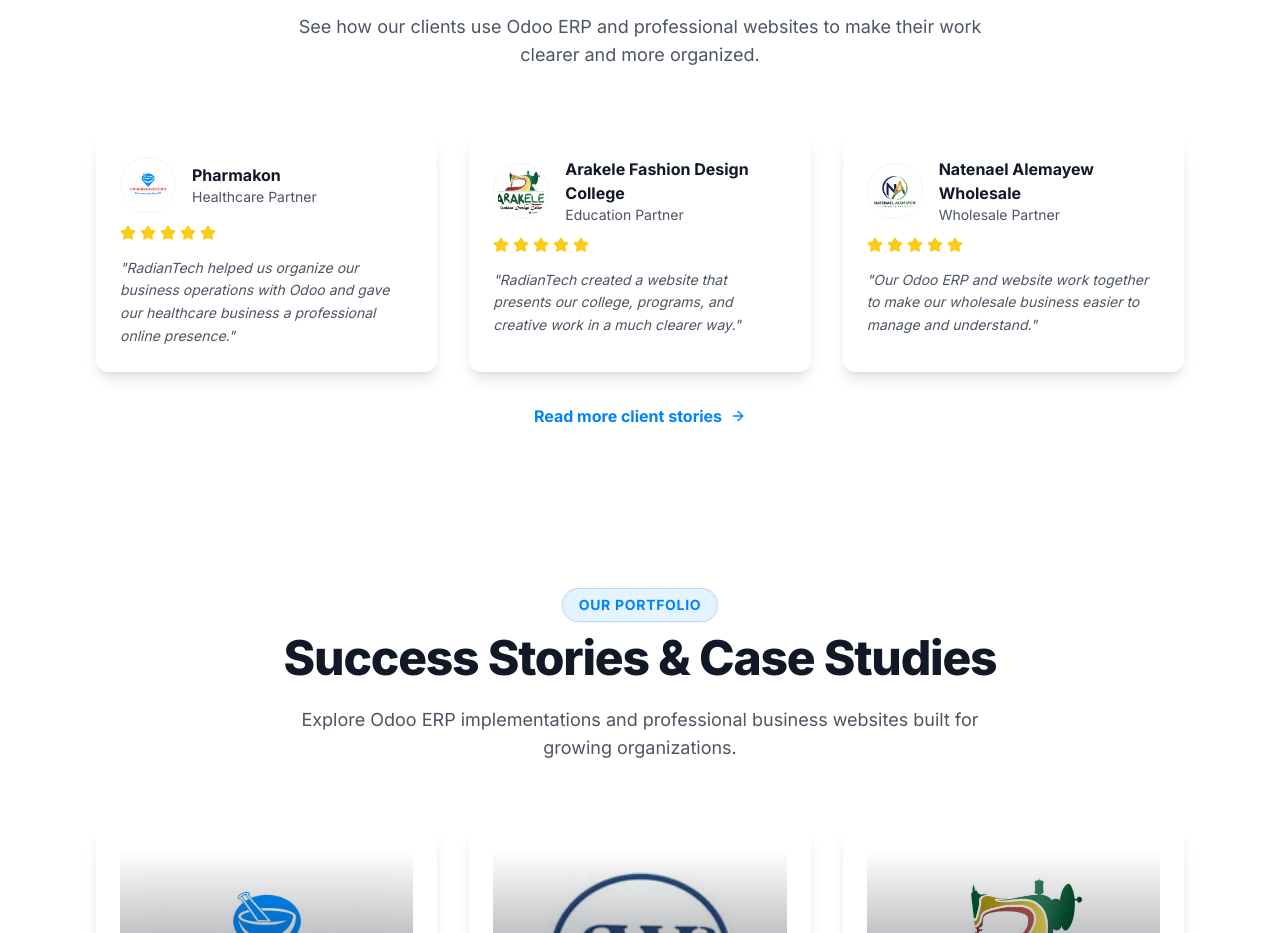
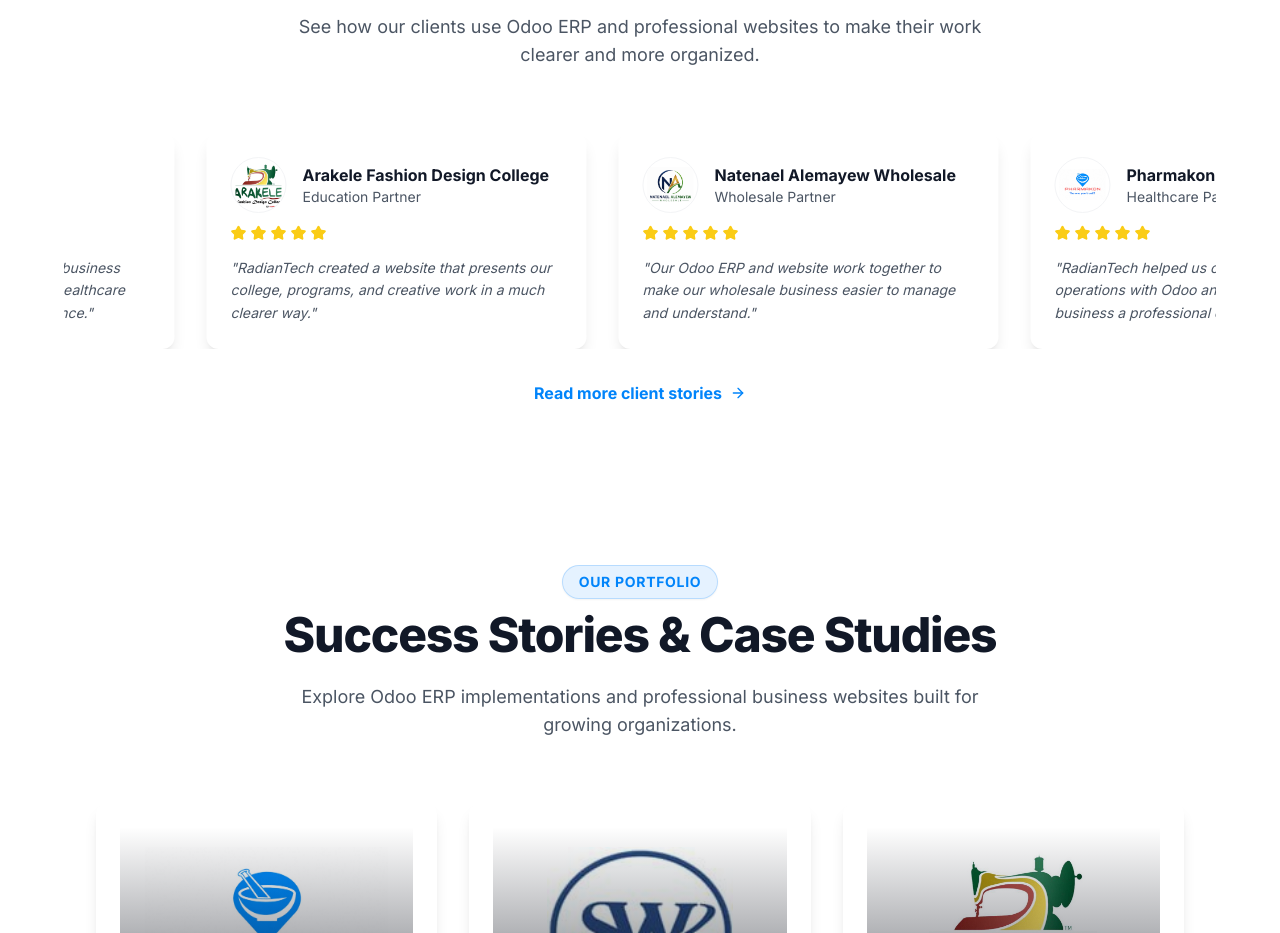
Before and after one commit to abdibiranu30680070/radian_tech, a Next.js app: page / in a window 1280 px wide. Shown: the part 5640-6573 px from the top of the page. Built offline with nearby package versions, Linux system fonts and the light colour scheme.

Commit message:
Animate happy client testimonials

```diff
--- a/src/app/globals.css
+++ b/src/app/globals.css
@@ -47,7 +47,27 @@
 }
 
 @layer utilities {
+  .client-marquee-track {
+    animation: client-marquee 28s linear infinite;
+  }
+
   .text-shadow {
     text-shadow: 2px 2px 4px rgba(0, 0, 0, 0.1);
   }
 }
+
+@keyframes client-marquee {
+  from {
+    transform: translateX(0);
+  }
+
+  to {
+    transform: translateX(-50%);
+  }
+}
+
+@media (prefers-reduced-motion: reduce) {
+  .client-marquee-track {
+    animation-play-state: paused;
+  }
+}
--- a/src/components/HomeHighlights.tsx
+++ b/src/components/HomeHighlights.tsx
@@ -146,9 +146,10 @@
             title="Trusted by Businesses We Support"
             description="See how our clients use Odoo ERP and professional websites to make their work clearer and more organized."
           />
-          <div className="grid md:grid-cols-3 gap-6 sm:gap-8">
-            {testimonials.map((testimonial) => (
-              <Card key={testimonial.name} className="relative">
+          <div className="overflow-hidden -mx-4 px-4 sm:-mx-6 sm:px-6 lg:-mx-8 lg:px-8">
+            <div className="client-marquee-track flex w-max gap-6 sm:gap-8 hover:[animation-play-state:paused]">
+              {[...testimonials, ...testimonials].map((testimonial, index) => (
+                <Card key={`${testimonial.name}-${index}`} className="relative w-[min(86vw,380px)] shrink-0">
                   <CardHeader>
                     <div className="flex items-center gap-4">
                       <div className="w-14 h-14 rounded-full bg-white border border-gray-100 flex items-center justify-center overflow-hidden shrink-0">
@@ -160,8 +161,8 @@
                       </div>
                     </div>
                     <div className="flex gap-1 pt-3">
-                    {[...Array(5)].map((_, index) => (
-                      <Star key={index} className="w-4 h-4 fill-yellow-400 text-yellow-400" />
+                      {[...Array(5)].map((_, starIndex) => (
+                        <Star key={starIndex} className="w-4 h-4 fill-yellow-400 text-yellow-400" />
                       ))}
                     </div>
                   </CardHeader>
@@ -171,6 +172,7 @@
                 </Card>
               ))}
             </div>
+          </div>
           <div className="text-center mt-8">
             <MoreLink href="/testimonials" label="Read more client stories" />
           </div>
```
Lines whose indentation alone changed are shown as unchanged.
